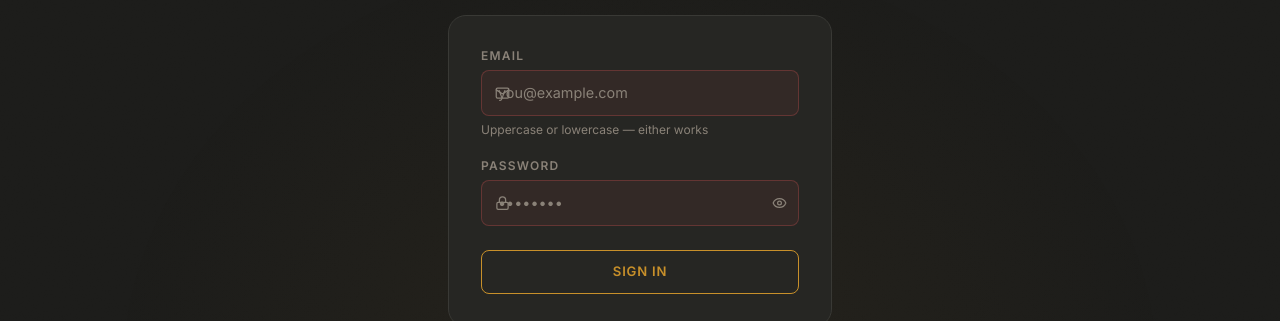
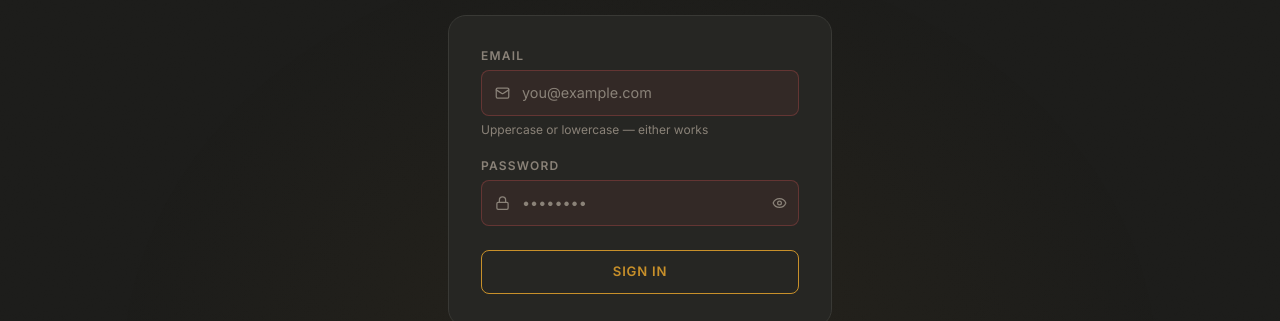
Before and after one commit to artrack2026/TheRack, a Next.js app: page /login in a window 1280 px wide. Shown: the part 251-572 px from the top of the page. Built offline with nearby package versions, Linux system fonts and the light colour scheme; no server answers.

Commit message:
Fix logout option in banner card

```diff
--- a/app/login/page.tsx
+++ b/app/login/page.tsx
@@ -98,7 +98,8 @@ function LoginForm() {
                   type="text"
                   required
                   autoComplete="email"
-                  className="cyber-input pl-11"
+                  className="cyber-input"
+                  style={{ paddingLeft: '2.5rem' }}
                   placeholder="you@example.com"
                   value={form.email}
                   onChange={e => setForm(f => ({ ...f, email: e.target.value }))}
@@ -120,7 +121,8 @@ function LoginForm() {
                   type={showPass ? 'text' : 'password'}
                   required
                   autoComplete="current-password"
-                  className="cyber-input pl-11 pr-10"
+                  className="cyber-input"
+                  style={{ paddingLeft: '2.5rem', paddingRight: '2.5rem' }}
                   placeholder="••••••••"
                   value={form.password}
                   onChange={e => setForm(f => ({ ...f, password: e.target.value }))}
--- a/app/shop/page.tsx
+++ b/app/shop/page.tsx
@@ -107,7 +107,8 @@ function ShopContent() {
             style={{ color: 'var(--color-text-muted)' }}
           />
           <input
-            className="cyber-input pl-11"
+            className="cyber-input"
+            style={{ paddingLeft: '2.5rem' }}
             placeholder="Search items..."
             value={search}
             onChange={e => setSearch(e.target.value)}
@@ -147,7 +148,8 @@ function ShopContent() {
           <select
             value={sort}
             onChange={e => setSort(e.target.value)}
-            className="cyber-input pl-11 pr-4 appearance-none cursor-pointer shrink-0"
+            className="cyber-input appearance-none cursor-pointer shrink-0"
+            style={{ paddingLeft: '2.5rem' }}
             style={{ minWidth: '190px' }}
           >
             {SORT_OPTIONS.map(({ value, label }) => (
--- a/components/Navbar.tsx
+++ b/components/Navbar.tsx
@@ -41,12 +41,14 @@ export default function Navbar() {
         setUserMenu(false)
       }
     }
-    document.addEventListener('mousedown', handler)
-    return () => document.removeEventListener('mousedown', handler)
+    document.addEventListener('mouseup', handler)
+    return () => document.removeEventListener('mouseup', handler)
   }, [])
 
   const handleSignOut = async () => {
+    setUserMenu(false)
     await signOut()
+    router.refresh()
     router.push('/')
   }
 
```
